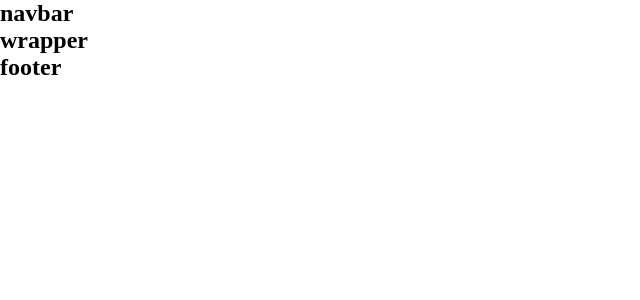
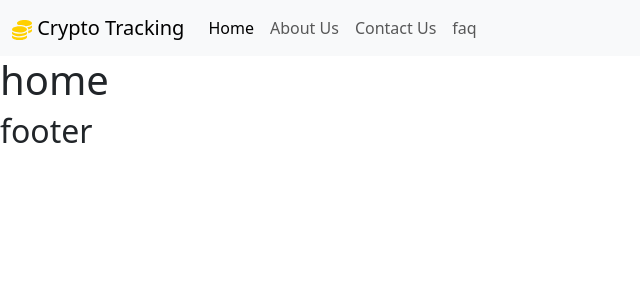
Before and after one commit to isahra/crypto-currency-tracking, a React (Create React App) app: page / in a window 1280 px wide. Shown: the top 300 px of the page, without its empty margins (0-640 px from the left). Built offline with nearby package versions, Linux system fonts and the light colour scheme.

Commit message:
navbar completed!

```diff
--- a/package.json
+++ b/package.json
@@ -11,6 +11,8 @@
     "bootstrap": "^5.3.8",
     "react": "^19.2.4",
     "react-dom": "^19.2.4",
+    "react-icon": "^1.0.0",
+    "react-icons": "^5.5.0",
     "react-router-dom": "^7.13.0",
     "react-scripts": "5.0.1",
     "react-toastify": "^11.0.5",
--- a/src/App.jsx
+++ b/src/App.jsx
@@ -1,11 +1,24 @@
 import FooterComponent from "./components/ui/Footer.component";
 import NavbarComponent from "./components/ui/Navbar.component";
-
+import {Route , Routes} from 'react-router-dom';
+import HomePage from "./Pages/Home.page";
+import AboutPage from "./Pages/Aboutus.page";
+import ContactusPage from "./Pages/Contactus.page";
+import faqPage from "./Pages/faq.page";
  function App() {
   return (
     <div className="App">
       <NavbarComponent/>
-      <h2>wrapper</h2>
+        <div className="wrapper">
+          <Routes>
+
+            <Route path="/" element={<HomePage/>} />
+            <Route path="/Aboutus" element={<AboutPage/>} />
+            <Route path="/Contactus" element={<ContactusPage/>} />
+            <Route path="/faq" element={<faqPage/>} />
+
+          </Routes>
+        </div>
        <FooterComponent/>
     </div>
   );
--- /dev/null
+++ b/src/Pages/Aboutus.page.jsx
@@ -0,0 +1,10 @@
+import React from 'react';
+const AboutPage = () => {
+    return (
+        <>
+        <h1>about us</h1>
+        </>
+      );
+}
+
+export default AboutPage;
--- /dev/null
+++ b/src/Pages/Contactus.page.jsx
@@ -0,0 +1,9 @@
+import React from 'react';
+const ContactusPage = () => {
+    return (
+
+        <h1>contact us</h1>
+     );
+}
+
+export default ContactusPage;
--- /dev/null
+++ b/src/Pages/Home.page.jsx
@@ -0,0 +1,11 @@
+import React from 'react';
+const HomePage = () => {
+    return (
+        <>
+        <h1>home</h1>
+
+        </>
+    );
+}
+
+export default HomePage;
--- /dev/null
+++ b/src/Pages/faq.page.jsx
@@ -0,0 +1,10 @@
+import React from 'react';
+const faqPage = () => {
+    return (
+        <>
+        <h1>faq </h1>
+        </>
+     );
+}
+
+export default faqPage;
--- /dev/null
+++ b/src/Styles/Navbar.css
@@ -0,0 +1,3 @@
+.coins{
+    color: rgb(255, 208, 0);
+}
--- a/src/components/ui/Navbar.component.jsx
+++ b/src/components/ui/Navbar.component.jsx
@@ -1,8 +1,31 @@
 import React from 'react';
+import { Link } from 'react-router-dom';
+import { FaCoins } from "react-icons/fa6";
+import '../../Styles/Navbar.css';
+
 const NavbarComponent = () => {
     return (
         <>
-        <h2>navbar</h2>
+
+
+         <nav className="navbar navbar-expand-lg bg-body-tertiary">
+  <div className="container-fluid">
+    <Link className="navbar-brand" to="/"> <FaCoins className='coins'/>   Crypto Tracking</Link>
+    <button className="navbar-toggler" type="button" data-bs-toggle="collapse" data-bs-target="#navbarNavAltMarkup" aria-controls="navbarNavAltMarkup" aria-expanded="false" aria-label="Toggle navigation">
+      <span className="navbar-toggler-icon"></span>
+    </button>
+    <div className="collapse navbar-collapse" id="navbarNavAltMarkup">
+      <div className="navbar-nav">
+        <Link className="nav-link active" aria-current="page" to="/">Home</Link>
+        <Link className="nav-link" to="/Aboutus">About Us</Link>
+        <Link className="nav-link" to="/contactus">Contact Us</Link>
+        <Link className="nav-link" to="/faq">faq</Link>
+      </div>
+    </div>
+  </div>
+</nav>
+
+
         </>
      );
 }
--- a/src/index.js
+++ b/src/index.js
@@ -2,10 +2,16 @@ import React from 'react';
 import ReactDOM from 'react-dom/client';
 import './index.css';
 import App from './App';
+import {BrowserRouter} from 'react-router-dom';
+import 'bootstrap/dist/css/bootstrap.min.css';
+import 'bootstrap/dist/js/bootstrap.bundle';
+
 
 const root = ReactDOM.createRoot(document.getElementById('root'));
 root.render(
   <React.StrictMode>
+    <BrowserRouter>
     <App />
+    </BrowserRouter>
   </React.StrictMode>
 );
```
Also changed, not shown: 1 other file (tests, documents, lock files or other folders).
